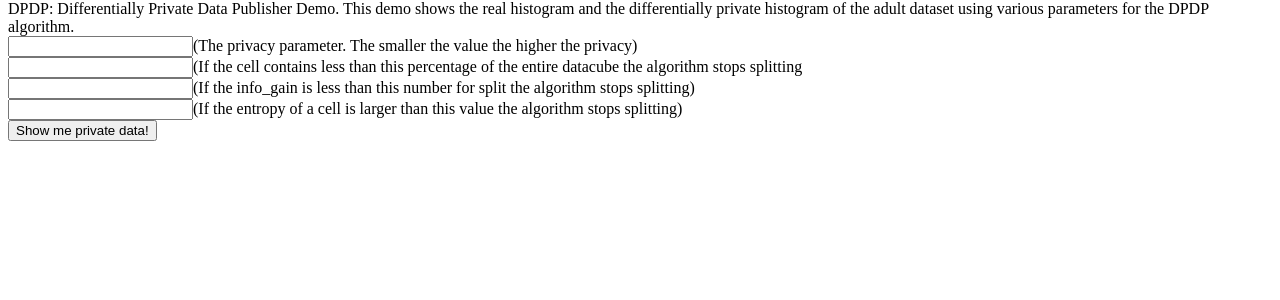
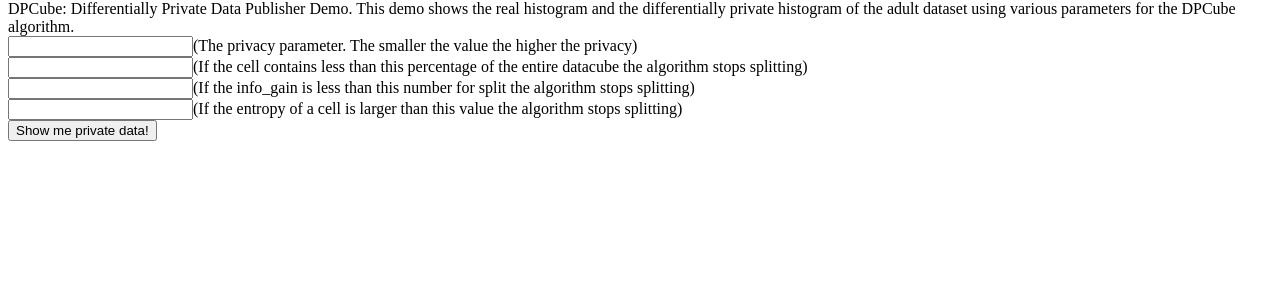
Before and after one commit to ericwilson/hide-emory, a Django app: template hide/templates/hide/dpdp.html in a window 1280 px wide. Shown: the part 44-344 px from the top of the page. Run offline with Django 3.2, Linux system fonts and the light colour scheme; the template is opened without the code that fills it, so the values that code supplies are empty; some libraries are stand-ins or nearby versions.

Commit message:
updating naming to DPCube

```diff
--- a/hide/templates/hide/dpdp.html
+++ b/hide/templates/hide/dpdp.html
@@ -73,14 +73,14 @@ jQuery("#pnoisyhistogram").histogram({
 
 {% block content %}
 
-DPDP: Differentially Private Data Publisher Demo.
+DPCube: Differentially Private Data Publisher Demo.
 This demo shows the real histogram and the differentially private histogram of the adult dataset
-using various parameters for the DPDP algorithm.
+using various parameters for the DPCube algorithm.
 <div id="histogram" title="Original Histogram"></div>
 <form name="dpdpform" action="/hide/dpdp/" method="POST">
 {% csrf_token %}
 <input type="text" name="epsilon" value="{{ epsilon }}"/>(The privacy parameter. The smaller the value the higher the privacy)<br/>
-<input type="text" name="threshold" value="{{ threshold }}"/>(If the cell contains less than this percentage of the entire datacube the algorithm stops splitting<br/>
+<input type="text" name="threshold" value="{{ threshold }}"/>(If the cell contains less than this percentage of the entire datacube the algorithm stops splitting)<br/>
 <input type="text" name="infogainthreshold" value="{{ infogainthreshold }}"/>(If the info_gain is less than this number for split the algorithm stops splitting)<br/>
 <input type="text" name="entropythreshold" value="{{ entropythreshold }}"/>(If the entropy of a cell is larger than this value
 the algorithm stops splitting)<br/>
@@ -88,6 +88,6 @@ the algorithm stops splitting)<br/>
 </form>
 
 <div id="noisyhistogram" title="{{ epsilon }}-private baseline Histogram"></div>
-<div id="pnoisyhistogram" title="{{ epsilon }}-private DPDP Histogram"></div>
+<div id="pnoisyhistogram" title="{{ epsilon }}-private DPCube Histogram"></div>
 
 {% endblock %}
```
